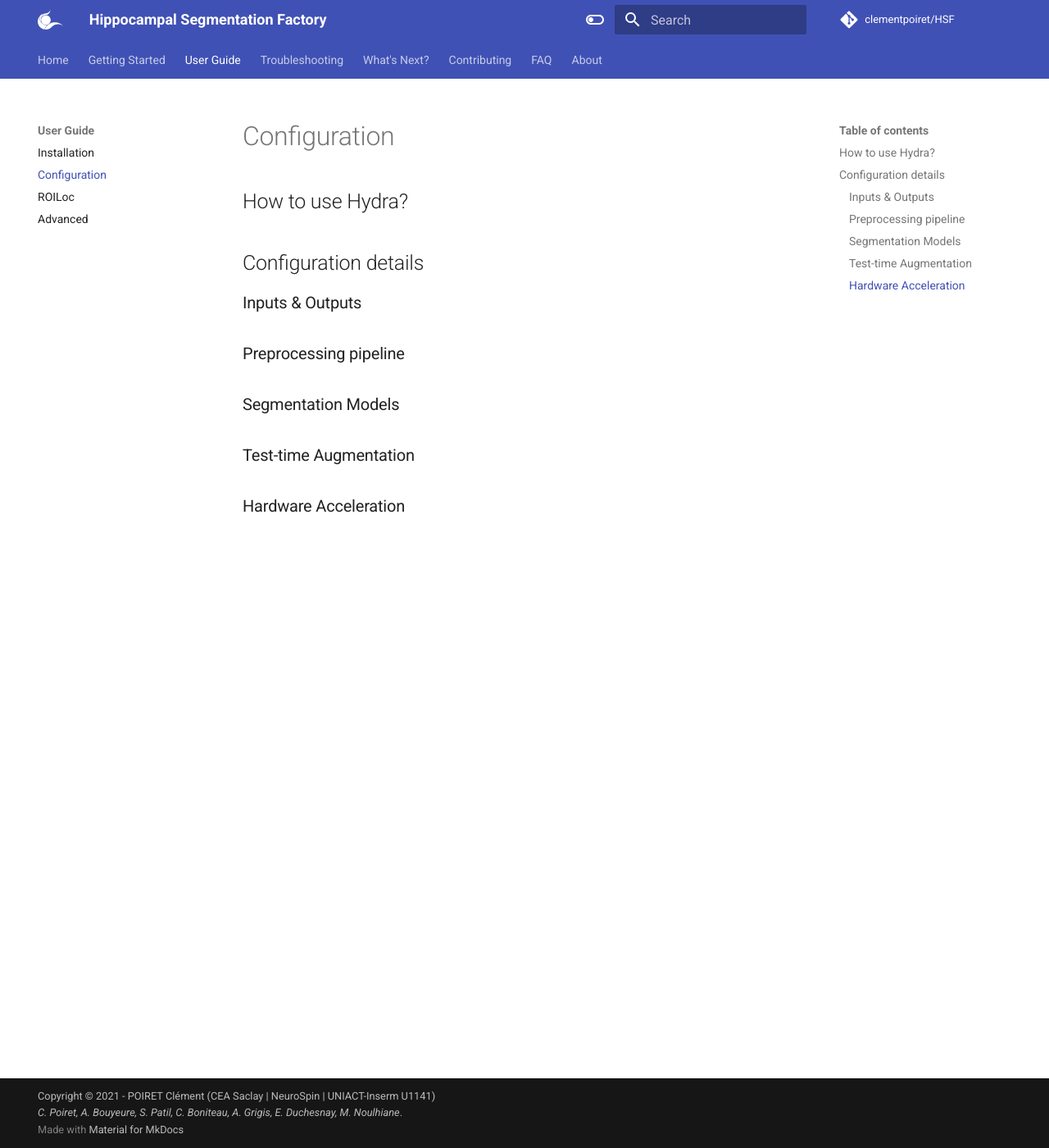
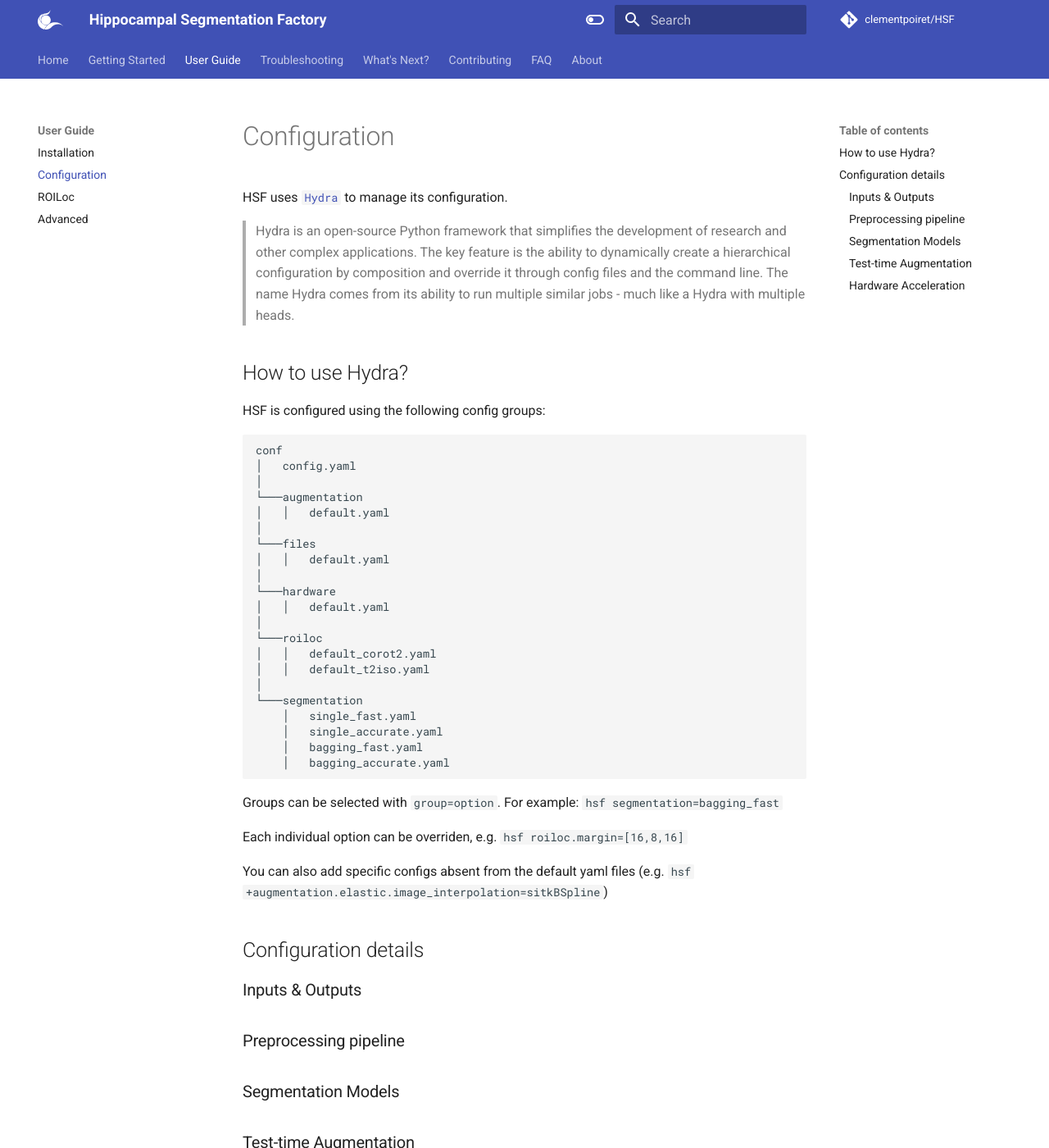
Before and after one commit to clementpoiret/HSF, an MkDocs documentation site: the page built from docs/user-guide/configuration.md, in a window 1280 px wide and 1400 px high. Shown: the whole window at 82% size. Built offline with MkDocs 1.6.1 and Material for MkDocs 9.7.7, drawn with Linux system fonts in a browser that asks for light colours; comment, search, counter and statistics services are not loaded; the version menu is left out.

Commit message:
[DOCS] Updated configuration

````diff
--- a/docs/user-guide/configuration.md
+++ b/docs/user-guide/configuration.md
@@ -1,6 +1,42 @@
 # Configuration
 
+HSF uses [`Hydra`](https://hydra.cc) to manage its configuration.
+
+> Hydra is an open-source Python framework that simplifies the development of research and other complex applications. The key feature is the ability to dynamically create a hierarchical configuration by composition and override it through config files and the command line. The name Hydra comes from its ability to run multiple similar jobs - much like a Hydra with multiple heads.
+
 ## How to use Hydra?
+
+HSF is configured using the following config groups:
+
+```
+conf
+│   config.yaml
+│
+└───augmentation
+│   │   default.yaml
+│
+└───files
+│   │   default.yaml
+│
+└───hardware
+│   │   default.yaml
+│
+└───roiloc
+│   │   default_corot2.yaml
+│   │   default_t2iso.yaml
+│
+└───segmentation
+    │   single_fast.yaml
+    │   single_accurate.yaml
+    │   bagging_fast.yaml
+    │   bagging_accurate.yaml
+```
+
+Groups can be selected with `group=option`. For example: `hsf segmentation=bagging_fast`
+
+Each individual option can be overriden, e.g. `hsf roiloc.margin=[16,8,16]`
+
+You can also add specific configs absent from the default yaml files (e.g. `hsf +augmentation.elastic.image_interpolation=sitkBSpline`)
 
 ## Configuration details
 
````
Also changed, not shown: docs/getting-started.md (+2 -2 lines).
